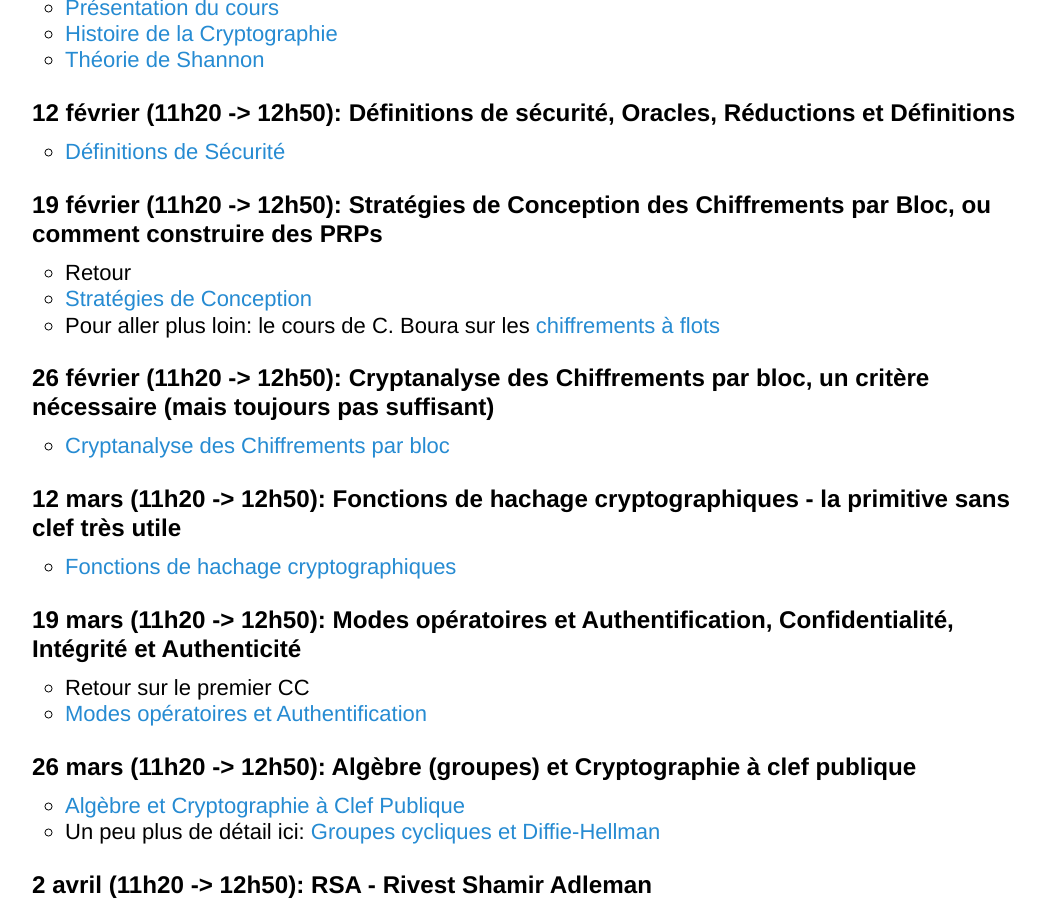
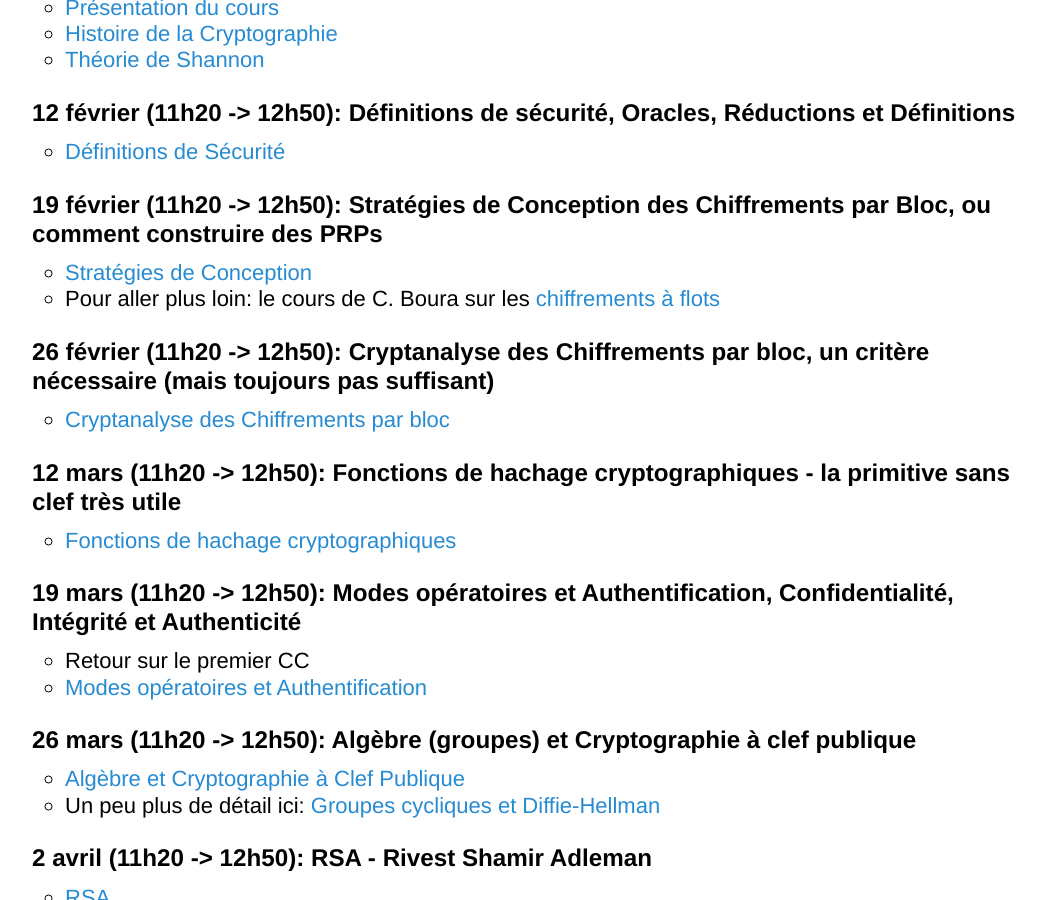
Before and after one commit to YannRotella/cryptol3, a Jekyll site: the page built from index.md, in a window 1280 px wide and 900 px high, scrolled down 1525 px. Shown: the whole window, without its empty margins (113-1159 px from the left). Built offline with Jekyll 4.4.1, drawn with Linux system fonts in a browser that asks for light colours.

Commit message:
update finish cours

```diff
--- a/index.md
+++ b/index.md
@@ -19,12 +19,15 @@
 
 #### CC 1:
   - Le mardi 10 mars 2026
+
 #### CC 2:
   - Le mardi 21 avril 2026
+
 #### CC de rattrapage
   - Le Jeudi 7 mai 2026
   - Remplace la ou les notes
   - Uniquement si ABJ
+
 #### Examen:
   - TBA
 
@@ -39,7 +42,6 @@
   - [Définitions de Sécurité](docs/cours3.pdf)
 
 #### 19 février (11h20 -> 12h50): Stratégies de Conception des Chiffrements par Bloc, ou comment construire des PRPs
-  - Retour
   - [Stratégies de Conception](docs/cours4.pdf)
   - Pour aller plus loin: le cours de C. Boura sur les [chiffrements à flots](docs/ChiffrementAFlot.pdf)
 
```
